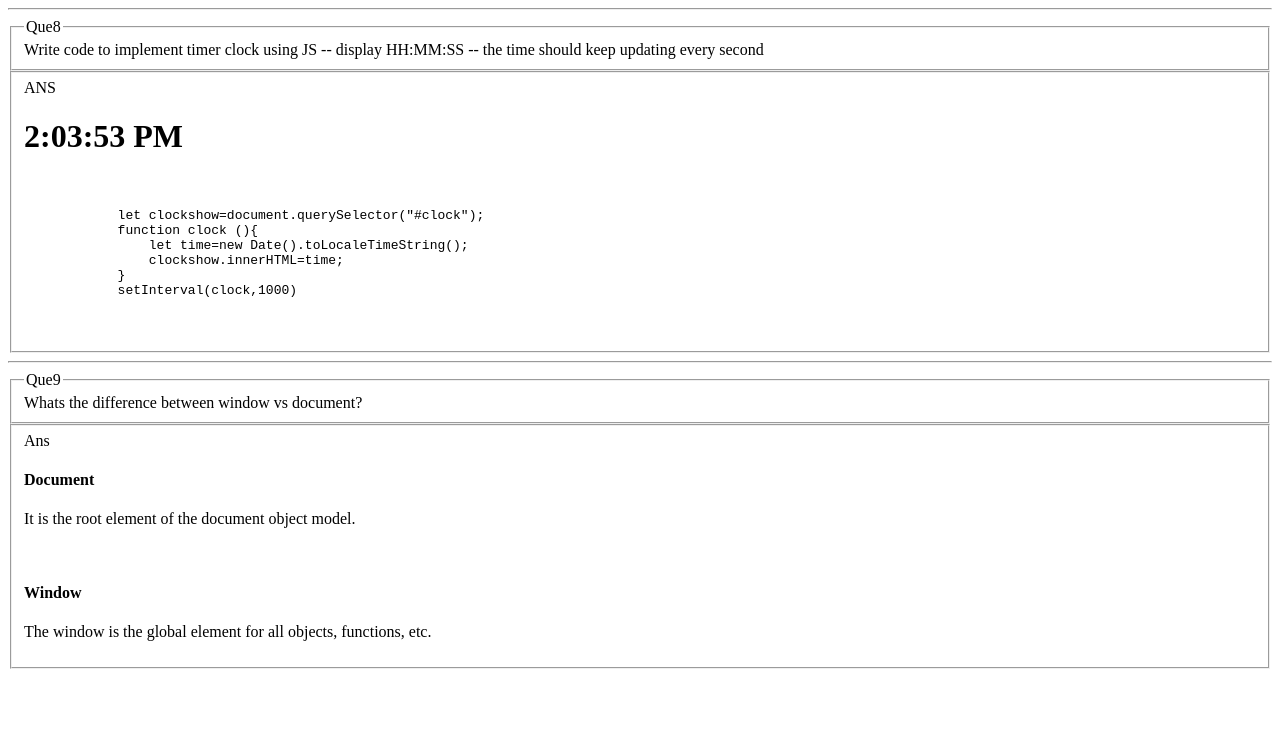
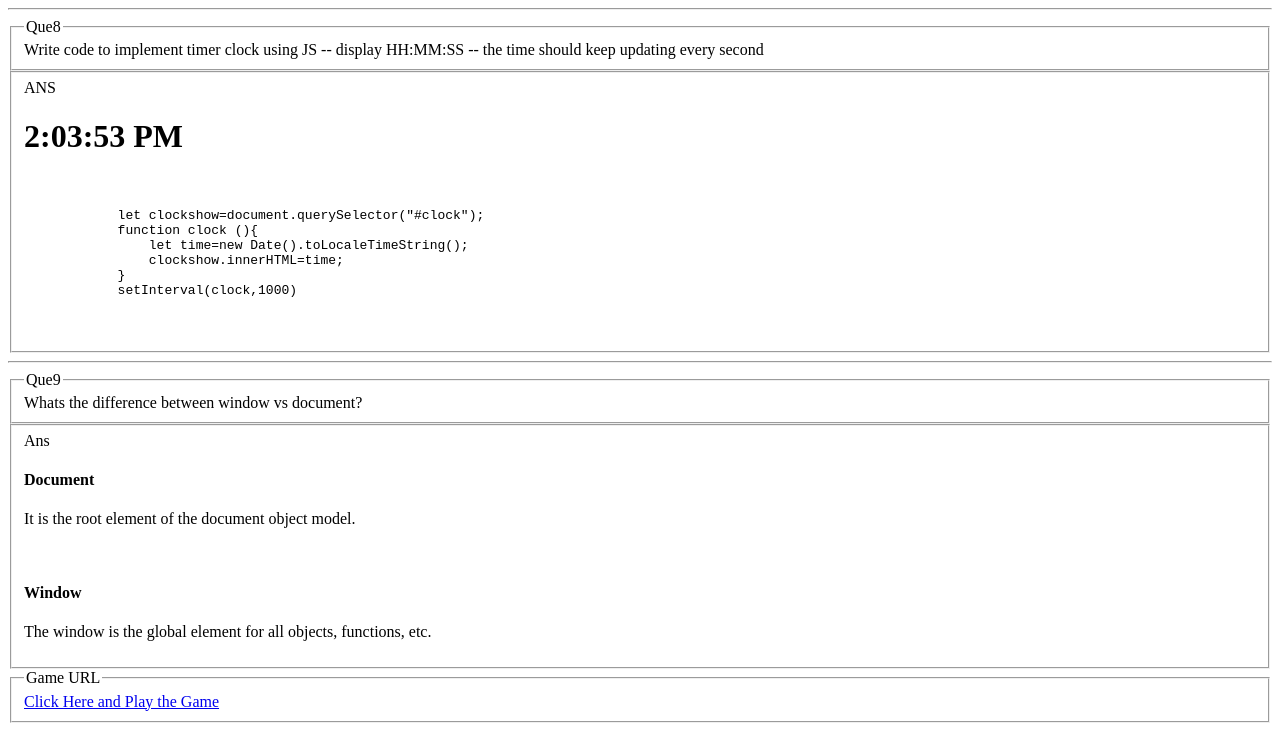
Before and after one commit to Kiran-7700/DOM-H, a plain HTML site: page index.html in a window 1280 px wide. Shown: the part 2490-3221 px from the top of the page. Before the commit the page ends 3167 px from the top, so only its background shows below. Drawn offline with Linux system fonts and the light colour scheme.

Commit message:
Add files via upload

```diff
--- a/index.html
+++ b/index.html
@@ -167,6 +167,11 @@
         <h4>Window</h4>
         <p>The window is the global element for all objects, functions, etc.</p>
     </fieldset>
+    <fieldset>
+        <legend>Game URL</legend>
+        <a href="http://127.0.0.1:5500/index.html">Click Here and Play the Game</a>
+
+    </fieldset>
 
 
 
```
